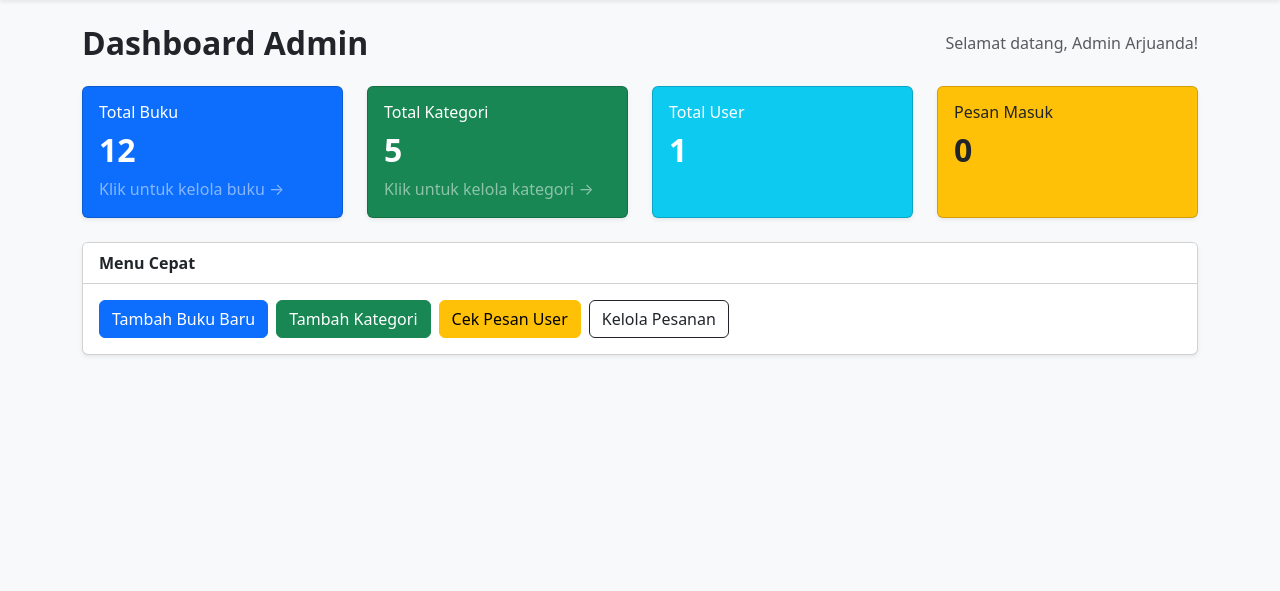
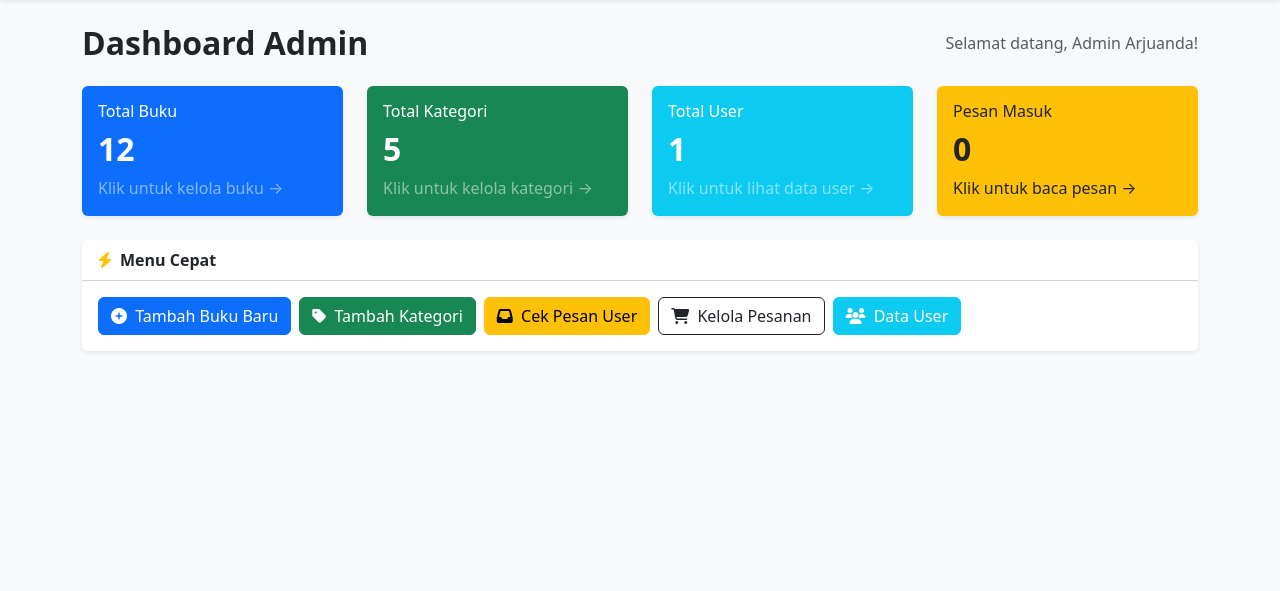
Before and after one commit to adenniansyah/Projek_BNSP, a Laravel app: page /admin/dashboard in a window 1280 px wide. Shown: the part 56-647 px from the top of the page. Run offline with Laravel 12, Linux system fonts and the light colour scheme; a user stored in the database is signed in; data comes from the database, SQL or seed files in the repository; data that the repository does not hold is empty.

Commit message:
Perbaiki dashboard admin dan update model buku

```diff
--- a/app/Models/Book.php
+++ b/app/Models/Book.php
@@ -40,7 +40,7 @@ class Book extends Model
     }
 
     // Method untuk mendapatkan URL fallback (placeholder)
-    // INI METHOD YANG HILANG/TIDAK TERBACA SEBELUMNYA
+
     public function getFallbackUrl() {
         $colors = ['2E86AB', 'C1121F', 'FFB703', '06D6A0', '9D4EDD', 'EF233C'];
         $colorIndex = crc32($this->title) % count($colors);
--- a/resources/views/admin/dashboard.blade.php
+++ b/resources/views/admin/dashboard.blade.php
@@ -7,49 +7,83 @@
 </div>
 
 <div class="row g-4 mb-4">
+    {{-- Total Buku --}}
     <div class="col-md-3">
-        <div class="card text-white bg-primary shadow-sm h-100">
+        <div class="card text-white bg-primary shadow-sm h-100 border-0">
             <div class="card-body">
                 <h6 class="card-title">Total Buku</h6>
                 <h2 class="fw-bold">{{ $totalBooks ?? 0 }}</h2>
-                <a href="{{ route('admin.books.index') }}" class="text-white-50 text-decoration-none">Klik untuk kelola buku →</a>
+                <a href="{{ route('admin.books.index') }}" class="text-white-50 text-decoration-none stretched-link">
+                    Klik untuk kelola buku →
+                </a>
             </div>
         </div>
     </div>
+
+    {{-- Total Kategori --}}
     <div class="col-md-3">
-        <div class="card text-white bg-success shadow-sm h-100">
+        <div class="card text-white bg-success shadow-sm h-100 border-0">
             <div class="card-body">
                 <h6 class="card-title">Total Kategori</h6>
                 <h2 class="fw-bold">{{ $totalCategories ?? 0 }}</h2>
-                <a href="{{ route('admin.categories.index') }}" class="text-white-50 text-decoration-none">Klik untuk kelola kategori →</a>
+                <a href="{{ route('admin.categories.index') }}" class="text-white-50 text-decoration-none stretched-link">
+                    Klik untuk kelola kategori →
+                </a>
             </div>
         </div>
     </div>
+
+    {{-- Total User --}}
     <div class="col-md-3">
-        <div class="card text-white bg-info shadow-sm h-100">
+        <div class="card text-white bg-info shadow-sm h-100 border-0">
             <div class="card-body">
                 <h6 class="card-title">Total User</h6>
                 <h2 class="fw-bold">{{ $totalUsers ?? 0 }}</h2>
+                @if(Route::has('admin.users.index'))
+                    <a href="{{ route('admin.users.index') }}" class="text-white-50 text-decoration-none stretched-link">
+                        Klik untuk lihat data user →
+                    </a>
+                @endif
             </div>
         </div>
     </div>
+
+    {{-- Pesan Masuk --}}
     <div class="col-md-3">
-        <div class="card bg-warning shadow-sm h-100">
+        <div class="card bg-warning shadow-sm h-100 border-0">
             <div class="card-body">
                 <h6 class="card-title">Pesan Masuk</h6>
                 <h2 class="fw-bold">{{ $unreadMessages ?? 0 }}</h2>
+                <a href="{{ route('admin.contacts.index') }}" class="text-dark text-decoration-none stretched-link">
+                    Klik untuk baca pesan →
+                </a>
             </div>
         </div>
     </div>
 </div>
 
-<div class="card shadow-sm">
-    <div class="card-header bg-white fw-bold">Menu Cepat</div>
+<div class="card shadow-sm border-0">
+    <div class="card-header bg-white fw-bold">
+        <i class="fas fa-bolt text-warning me-2"></i>Menu Cepat
+    </div>
     <div class="card-body d-flex flex-wrap gap-2">
-        <a href="{{ route('admin.books.create') }}" class="btn btn-primary">Tambah Buku Baru</a>
-        <a href="{{ route('admin.categories.index') }}" class="btn btn-success">Tambah Kategori</a>
-        <a href="{{ route('admin.contacts.index') }}" class="btn btn-warning">Cek Pesan User</a>
-        <a href="{{ route('admin.orders.index') }}" class="btn btn-outline-dark">Kelola Pesanan</a>
+        <a href="{{ route('admin.books.create') }}" class="btn btn-primary">
+            <i class="fas fa-plus-circle me-1"></i> Tambah Buku Baru
+        </a>
+        <a href="{{ route('admin.categories.index') }}" class="btn btn-success">
+            <i class="fas fa-tag me-1"></i> Tambah Kategori
+        </a>
+        <a href="{{ route('admin.contacts.index') }}" class="btn btn-warning">
+            <i class="fas fa-inbox me-1"></i> Cek Pesan User
+        </a>
+        <a href="{{ route('admin.orders.index') }}" class="btn btn-outline-dark">
+            <i class="fas fa-shopping-cart me-1"></i> Kelola Pesanan
+        </a>
+        @if(Route::has('admin.users.index'))
+            <a href="{{ route('admin.users.index') }}" class="btn btn-info text-white">
+                <i class="fas fa-users me-1"></i> Data User
+            </a>
+        @endif
     </div>
 </div>
 @endsection
```
Also changed, not shown: resources/views/layouts/app.blade.php (+1 -1 lines).
